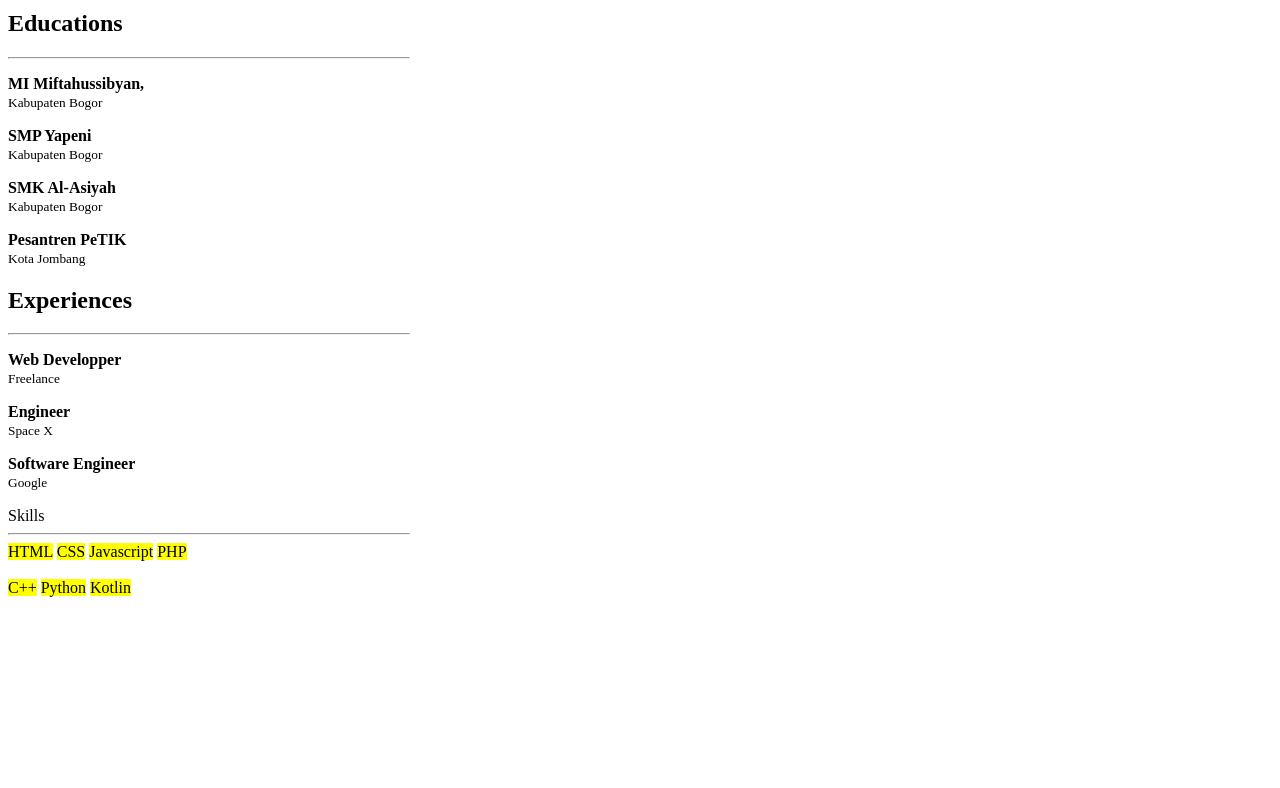
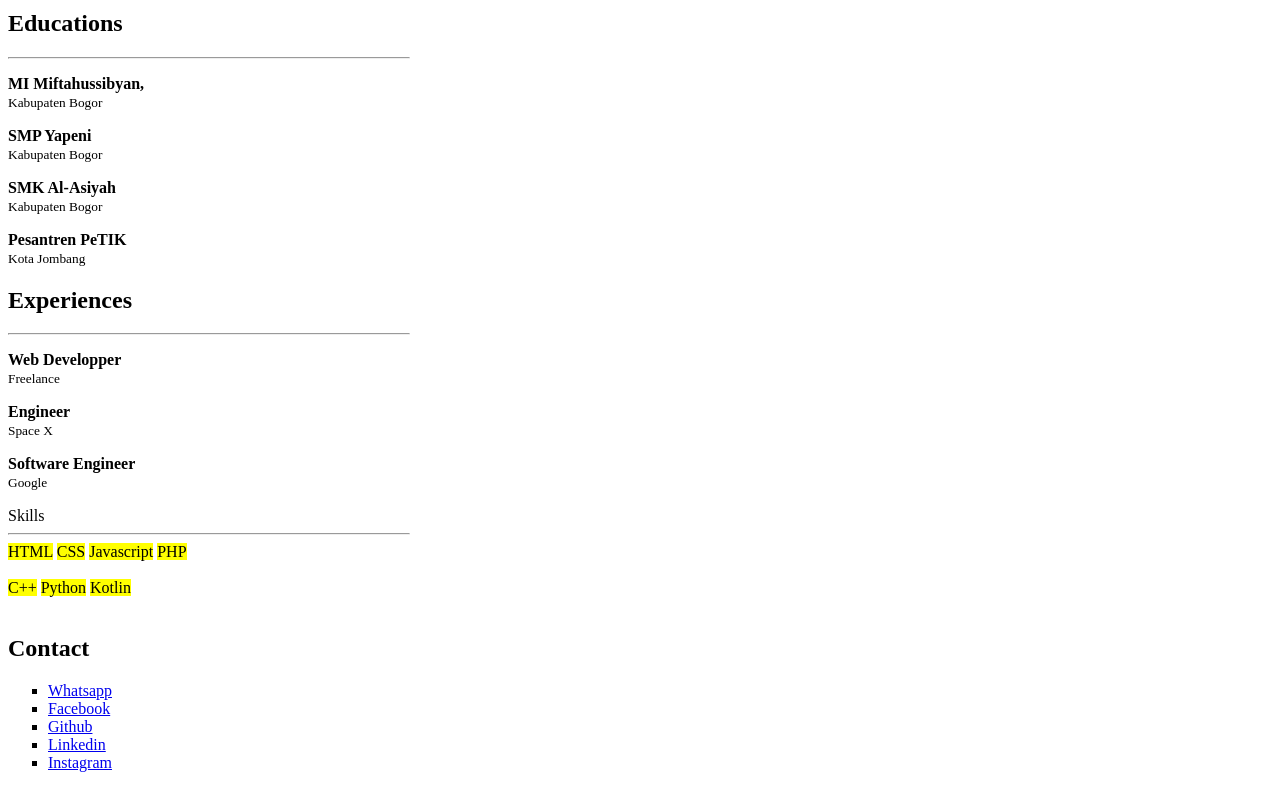
Before and after one commit to Aslanbey97/Resume, a plain HTML site: page index.html in a window 1280 px wide. Shown: the part 309-1097 px from the top of the page. Before the commit the page ends 932 px from the top, so only its background shows below. Drawn offline with Linux system fonts and the light colour scheme.

Commit message:
Update index.html

```diff
--- a/index.html
+++ b/index.html
@@ -64,5 +64,24 @@
     <mark>HTML</mark> <mark>CSS</mark> <mark>Javascript</mark> <mark>PHP</mark> <br> <br>
     <mark>C++</mark> <mark>Python</mark> <mark>Kotlin</mark> <br> <br>
 
+        <!--Contact-->
+    <h2>Contact</h2>
+    <ul type="square">
+        <li>
+            <a href="https://wa.me/+6281912945696" target="_blank">Whatsapp</a>
+        </li>
+        <li>
+            <a href="https://id-id.facebook.com/" target="_blank">Facebook</a></li>
+        <li>
+            <a href="https://www.github.com/Aslanbey97" target="_blank">Github</a>
+        </li>
+        <li>
+            <a href="https://www.linkedin.com/in/Alp Arslan" target="_blank">Linkedin</a>
+        </li>
+        <li>
+            <a href="https://www.instagram.com/arsln9487" target="_blank">Instagram</a>
+        </li>
+    </ul>
+
 </body>
 </html>
```
